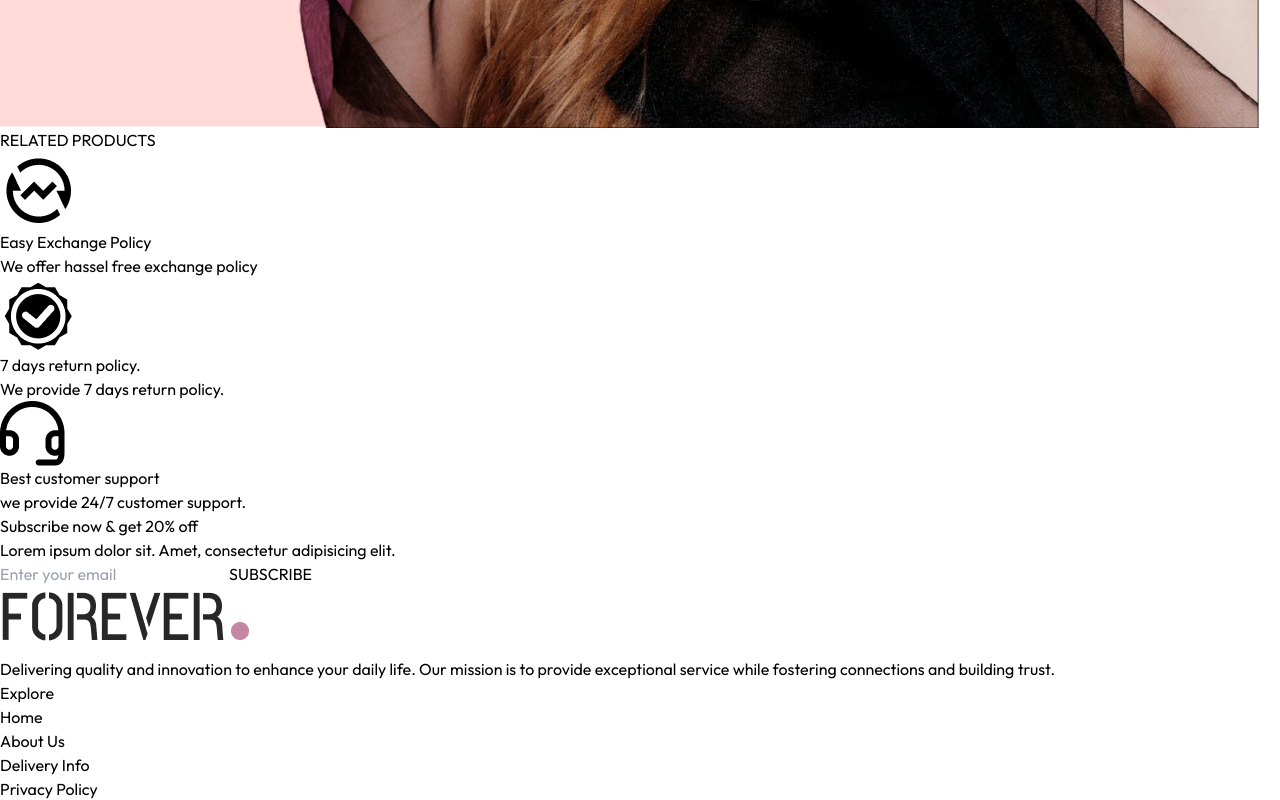
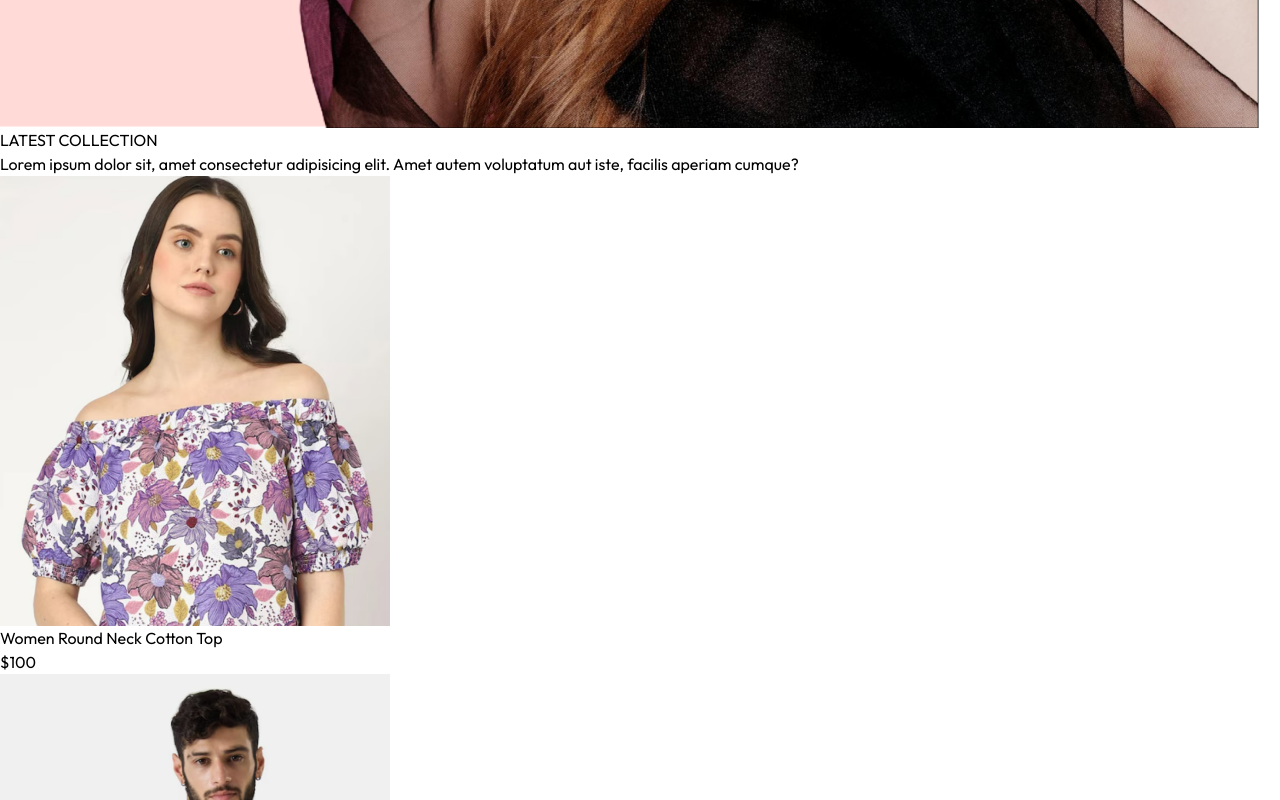
Before and after one commit to vitthal-07/E-commerce-, a React (Vite) app: page / in a window 1280 px wide. Shown: the part 1460-2260 px from the top of the page. Built offline with nearby package versions, Linux system fonts and the light colour scheme.

Commit message:
Fixed a bug

```diff
--- a/src/components/LatestCollection.tsx
+++ b/src/components/LatestCollection.tsx
@@ -1,45 +1,41 @@
 import { useContext, useEffect, useState, useRef } from "react";
 import { ShopContext } from "../context/ShopContext";
+import Title from "./Title";
 import { Product } from "../types";
-import Title from "./Title";
 import ProductItem from "./ProductItem";
-import { motion, useInView } from "framer-motion";
+import { motion, useInView } from "motion/react";
 
-type RelatedProductsProps = {
-  category: string;
-  subCategory: string;
-};
-
-const RelatedProducts = ({ category, subCategory }: RelatedProductsProps) => {
+const LatestCollection = () => {
   const { products } = useContext(ShopContext);
-  const [related, setRelated] = useState<Product[]>([]);
-  const sectionRef = useRef(null);
-  const isInView = useInView(sectionRef, { once: true });
+  const [latestProducts, setLatestProducts] = useState<Product[]>();
+  const sectionRef = useRef(null); // Reference for the section
+  const isInView = useInView(sectionRef, { once: true }); // Trigger animation once when in view
 
   useEffect(() => {
-    if (products.length > 0) {
-      let productsCopy = [...products];
-      productsCopy = productsCopy.filter((product) => {
-        return (
-          product.category === category && product.subCategory === subCategory
-        );
-      });
-      setRelated(productsCopy.slice(0, 5));
-    }
-  }, [products]);
+    setLatestProducts(products.slice(0, 10));
+  }, []);
 
   return (
     <motion.div
-      className="my-24"
+      className="my-10"
       ref={sectionRef}
       initial={{ opacity: 0, y: 50 }}
       animate={isInView ? { opacity: 1, y: 0 } : {}}
       transition={{ duration: 0.8 }}
     >
-      <div className="text-center text-3xl py-2">
-        <Title text1="RELATED" text2="PRODUCTS" />
+      <div className="text-center py-8 text-3xl">
+        <Title text1="LATEST" text2="COLLECTION" />
+        <motion.p
+          className="w-3/4 m-auto text-xs sm:text-base text-gray-600"
+          initial={{ opacity: 0 }}
+          animate={isInView ? { opacity: 1 } : {}}
+          transition={{ delay: 0.2, duration: 0.5 }}
+        >
+          Lorem ipsum dolor sit, amet consectetur adipisicing elit. Amet autem
+          voluptatum aut iste, facilis aperiam cumque?
+        </motion.p>
       </div>
-
+      {/* Rendering Products */}
       <motion.div
         className="grid grid-cols-2 sm:grid-cols-3 md:grid-cols-4 lg:grid-cols-5 gap-4 gap-y-6"
         initial="hidden"
@@ -54,7 +50,7 @@ const RelatedProducts = ({ category, subCategory }: RelatedProductsProps) => {
           },
         }}
       >
-        {related.map((item, index) => (
+        {latestProducts?.map((product, index) => (
           <motion.div
             key={index}
             variants={{
@@ -63,10 +59,10 @@ const RelatedProducts = ({ category, subCategory }: RelatedProductsProps) => {
             }}
           >
             <ProductItem
-              Id={item._id}
-              name={item.name}
-              price={item.price}
-              image={item.image}
+              Id={product._id}
+              image={product.image}
+              name={product.name}
+              price={product.price}
             />
           </motion.div>
         ))}
@@ -75,4 +71,4 @@ const RelatedProducts = ({ category, subCategory }: RelatedProductsProps) => {
   );
 };
 
-export default RelatedProducts;
+export default LatestCollection;
--- a/src/components/RelatedProducts.tsx
+++ b/src/components/RelatedProducts.tsx
@@ -1,9 +1,9 @@
-import { useContext, useEffect, useState } from "react";
+import { useContext, useEffect, useState, useRef } from "react";
 import { ShopContext } from "../context/ShopContext";
 import { Product } from "../types";
 import Title from "./Title";
 import ProductItem from "./ProductItem";
-import { motion } from "motion/react";
+import { motion, useInView } from "framer-motion";
 
 type RelatedProductsProps = {
   category: string;
@@ -13,6 +13,8 @@ type RelatedProductsProps = {
 const RelatedProducts = ({ category, subCategory }: RelatedProductsProps) => {
   const { products } = useContext(ShopContext);
   const [related, setRelated] = useState<Product[]>([]);
+  const sectionRef = useRef(null);
+  const isInView = useInView(sectionRef, { once: true });
 
   useEffect(() => {
     if (products.length > 0) {
@@ -27,23 +29,38 @@ const RelatedProducts = ({ category, subCategory }: RelatedProductsProps) => {
   }, [products]);
 
   return (
-    <div className="my-24">
+    <motion.div
+      className="my-24"
+      ref={sectionRef}
+      initial={{ opacity: 0, y: 50 }}
+      animate={isInView ? { opacity: 1, y: 0 } : {}}
+      transition={{ duration: 0.8 }}
+    >
       <div className="text-center text-3xl py-2">
         <Title text1="RELATED" text2="PRODUCTS" />
       </div>
 
       <motion.div
         className="grid grid-cols-2 sm:grid-cols-3 md:grid-cols-4 lg:grid-cols-5 gap-4 gap-y-6"
-        initial={{ opacity: 0 }}
-        animate={{ opacity: 1 }}
-        transition={{ duration: 0.6 }}
+        initial="hidden"
+        animate={isInView ? "visible" : "hidden"}
+        variants={{
+          hidden: { opacity: 0 },
+          visible: {
+            opacity: 1,
+            transition: {
+              staggerChildren: 0.2,
+            },
+          },
+        }}
       >
         {related.map((item, index) => (
           <motion.div
             key={index}
-            initial={{ opacity: 0, y: 50 }}
-            animate={{ opacity: 1, y: 0 }}
-            transition={{ duration: 0.5, delay: index * 0.1 }}
+            variants={{
+              hidden: { opacity: 0, y: 20 },
+              visible: { opacity: 1, y: 0 },
+            }}
           >
             <ProductItem
               Id={item._id}
@@ -54,7 +71,7 @@ const RelatedProducts = ({ category, subCategory }: RelatedProductsProps) => {
           </motion.div>
         ))}
       </motion.div>
-    </div>
+    </motion.div>
   );
 };
 
```
Also changed, not shown: 1 other file (tests, documents, lock files or other folders).
